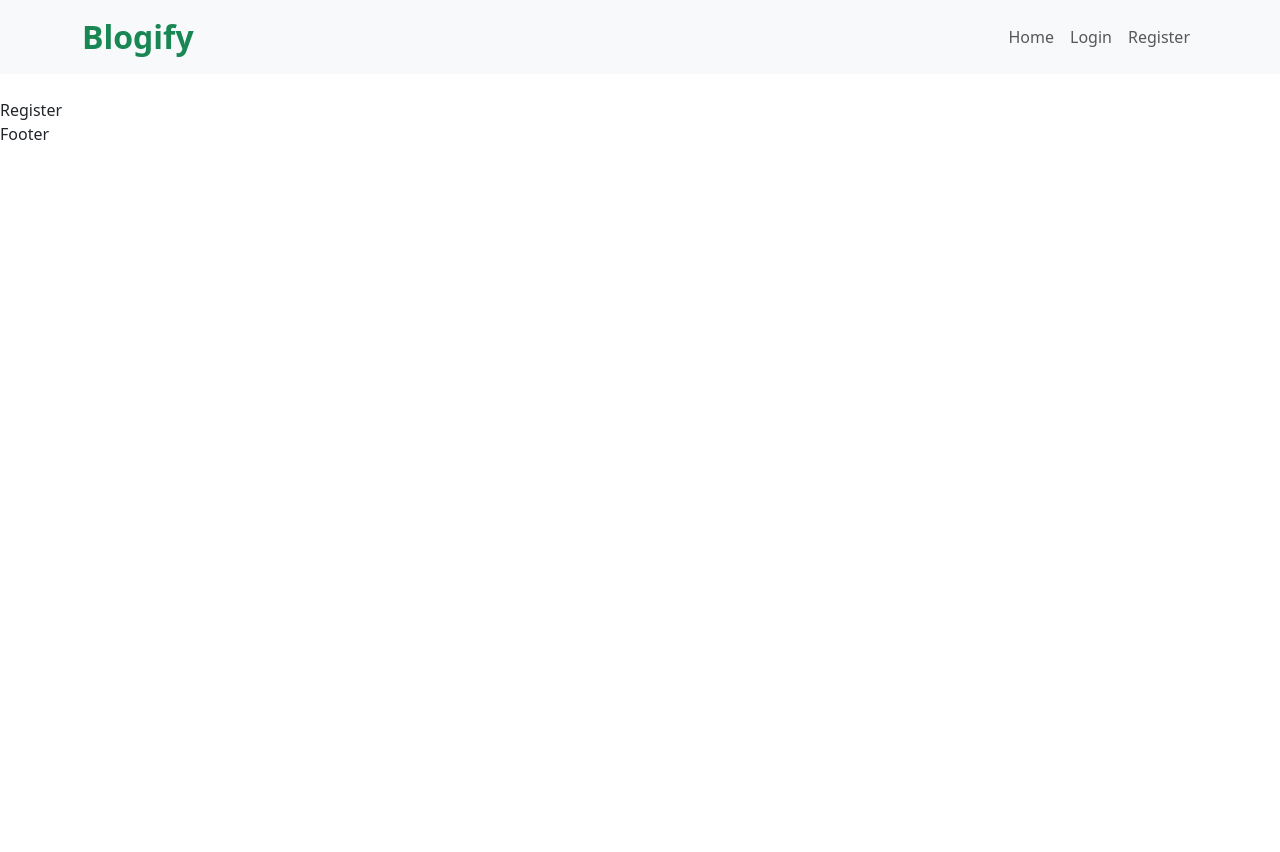
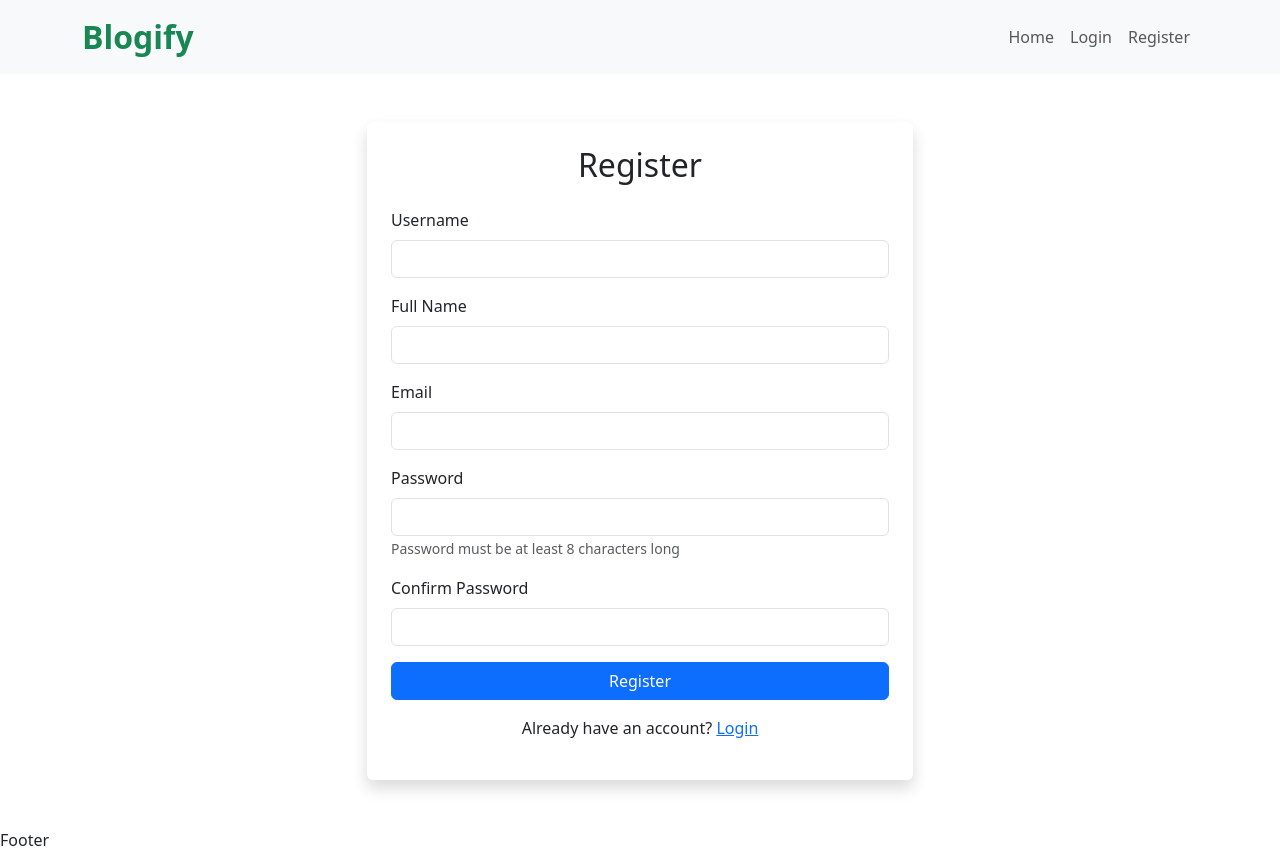
Before and after one commit to piyushgyl01/playground-043, a React (Vite) app: page /register in a window 1280 px wide. Before the commit the page ends 800 px from the top, so only its background shows below. Built offline with nearby package versions, Linux system fonts and the light colour scheme; no server answers.

Commit message:
feat: login & register page

```diff
--- a/src/App.jsx
+++ b/src/App.jsx
@@ -11,9 +11,11 @@ import Post from "./pages/Post";
 import Settings from "./pages/Settings";
 import Profile from "./pages/Profile";
 import NotFound from "./pages/NotFound";
+import { AuthProvider } from "./contexts/authContext";
 
 export default function App() {
   return (
+    <AuthProvider>
       <Router>
         <Navbar />
         <Routes>
@@ -29,5 +31,6 @@ export default function App() {
         </Routes>
         <Footer />
       </Router>
+    </AuthProvider>
   );
 }
--- /dev/null
+++ b/src/components/AuthForm.jsx
@@ -0,0 +1,247 @@
+import { useState } from "react";
+import { Link, useNavigate } from "react-router-dom";
+import { useAuth } from "../contexts/authContext";
+
+export default function AuthForm({ mode }) {
+  const isLogin = mode === "login";
+  const navigate = useNavigate();
+  const { login, register } = useAuth();
+
+  const [formData, setFormData] = useState({
+    username: "",
+    name: isLogin ? undefined : "",
+    email: isLogin ? undefined : "",
+    password: "",
+    comfirmPassword: isLogin ? undefined : "",
+  });
+  const [error, setError] = useState("");
+  const [loading, setLoading] = useState(false);
+
+  function handleChange(e) {
+    const { name, value } = e.target;
+    setFormData({
+      ...formData,
+      [name]: value,
+    });
+  }
+
+  function validateInputs() {
+    if (!formData.username.trim()) {
+      setError("Username is required");
+      return false;
+    }
+
+    if (!formData.password) {
+      setError("Password is required");
+      return false;
+    }
+
+    if (!isLogin) {
+      if (formData.password.length < 8) {
+        setError("Password must be at least 8 characters long");
+        return false;
+      }
+
+      if (formData.password !== formData.confirmPassword) {
+        setError("Passwords do not match");
+        return false;
+      }
+
+      if (!formData.name.trim()) {
+        setError("Name is required");
+        return false;
+      }
+
+      if (!formData.email.trim()) {
+        setError("Email is required");
+        return false;
+      }
+
+      const emailRegex = /^[^\s@]+@[^\s@]+\.[^\s@]+$/;
+      if (!emailRegex.test(formData.email)) {
+        setError("Please enter a valid email address");
+        return false;
+      }
+    }
+
+    return true;
+  }
+
+  async function handleSubmit(e) {
+    e.preventDefault();
+    setLoading(true);
+    setError("");
+
+    if (!validateInputs()) {
+      setLoading(false);
+      return;
+    }
+
+    try {
+      let result;
+
+      if (isLogin) {
+        const credentials = {
+          username: formData.username,
+          password: formData.password,
+        };
+        result = await login(credentials);
+      } else {
+        const { comfirmPassword, ...registrationData } = formData;
+        result = await register(registrationData);
+      }
+      if (result.success) {
+        navigate("/");
+      } else {
+        setError(result.error || `Failed to ${isLogin ? "login" : "register"}`);
+      }
+    } catch (error) {
+      setError("An unexpected error occurred. Please try again.");
+      console.error(error);
+    } finally {
+      setLoading(false);
+    }
+  }
+
+  return (
+    <div className="container my-5">
+      <div className="row justify-content-center">
+        <div className="col-md-6">
+          <div className="card shadow border-0">
+            <div className="card-body p-4">
+              <h2 className="card-title mb-4 text-center">
+                {isLogin ? "Login" : "Register"}
+              </h2>
+
+              {error && <div className="alert alert-danger">{error}</div>}
+
+              <form onSubmit={handleSubmit}>
+                <div className="mb-3">
+                  <label htmlFor="username" className="form-label">
+                    Username
+                  </label>
+                  <input
+                    type="text"
+                    className="form-control"
+                    id="username"
+                    name="username"
+                    value={formData.username}
+                    onChange={handleChange}
+                    required
+                  />
+                </div>
+
+                {!isLogin && (
+                  <>
+                    <div className="mb-3">
+                      <label htmlFor="name" className="form-label">
+                        Full Name
+                      </label>
+                      <input
+                        type="text"
+                        className="form-control"
+                        id="name"
+                        name="name"
+                        value={formData.name}
+                        onChange={handleChange}
+                        required
+                      />
+                    </div>
+
+                    <div className="mb-3">
+                      <label htmlFor="email" className="form-label">
+                        Email
+                      </label>
+                      <input
+                        type="email"
+                        className="form-control"
+                        id="email"
+                        name="email"
+                        value={formData.email}
+                        onChange={handleChange}
+                        required
+                      />
+                    </div>
+                  </>
+                )}
+
+                <div className="mb-3">
+                  <label htmlFor="password" className="form-label">
+                    Password
+                  </label>
+                  <input
+                    type="password"
+                    className="form-control"
+                    id="password"
+                    name="password"
+                    value={formData.password}
+                    onChange={handleChange}
+                    required
+                    minLength={!isLogin ? 8 : undefined}
+                  />
+                  {!isLogin && (
+                    <small className="text-muted">
+                      Password must be at least 8 characters long
+                    </small>
+                  )}
+                </div>
+
+                {!isLogin && (
+                  <div className="mb-3">
+                    <label htmlFor="confirmPassword" className="form-label">
+                      Confirm Password
+                    </label>
+                    <input
+                      type="password"
+                      className="form-control"
+                      id="confirmPassword"
+                      name="confirmPassword"
+                      value={formData.confirmPassword}
+                      onChange={handleChange}
+                      required
+                    />
+                  </div>
+                )}
+
+                <div className="d-grid gap-2">
+                  <button
+                    type="submit"
+                    className="btn btn-primary"
+                    disabled={loading}
+                  >
+                    {loading ? (
+                      <>
+                        <span
+                          className="spinner-border spinner-border-sm me-2"
+                          role="status"
+                          aria-hidden="true"
+                        ></span>
+                        {isLogin ? "Logging in..." : "Registering..."}
+                      </>
+                    ) : isLogin ? (
+                      "Login"
+                    ) : (
+                      "Register"
+                    )}
+                  </button>
+                </div>
+              </form>
+
+              <div className="mt-3 text-center">
+                {isLogin ? (
+                  <p>
+                    Don't have an account? <Link to="/register">Register</Link>
+                  </p>
+                ) : (
+                  <p>
+                    Already have an account? <Link to="/login">Login</Link>
+                  </p>
+                )}
+              </div>
+            </div>
+          </div>
+        </div>
+      </div>
+    </div>
+  );
+}
--- a/src/pages/Login.jsx
+++ b/src/pages/Login.jsx
@@ -1,7 +1,5 @@
-import React from 'react'
+import AuthForm from "../components/AuthForm";
 
 export default function Login() {
-  return (
-    <div>Login</div>
-  )
+  return <AuthForm mode="login" />;
 }
--- a/src/pages/Register.jsx
+++ b/src/pages/Register.jsx
@@ -1,7 +1,5 @@
-import React from 'react'
+import AuthForm from "../components/AuthForm";
 
 export default function Register() {
-  return (
-    <div>Register</div>
-  )
+  return <AuthForm mode="register" />;
 }
```
Lines whose indentation alone changed are shown as unchanged.
